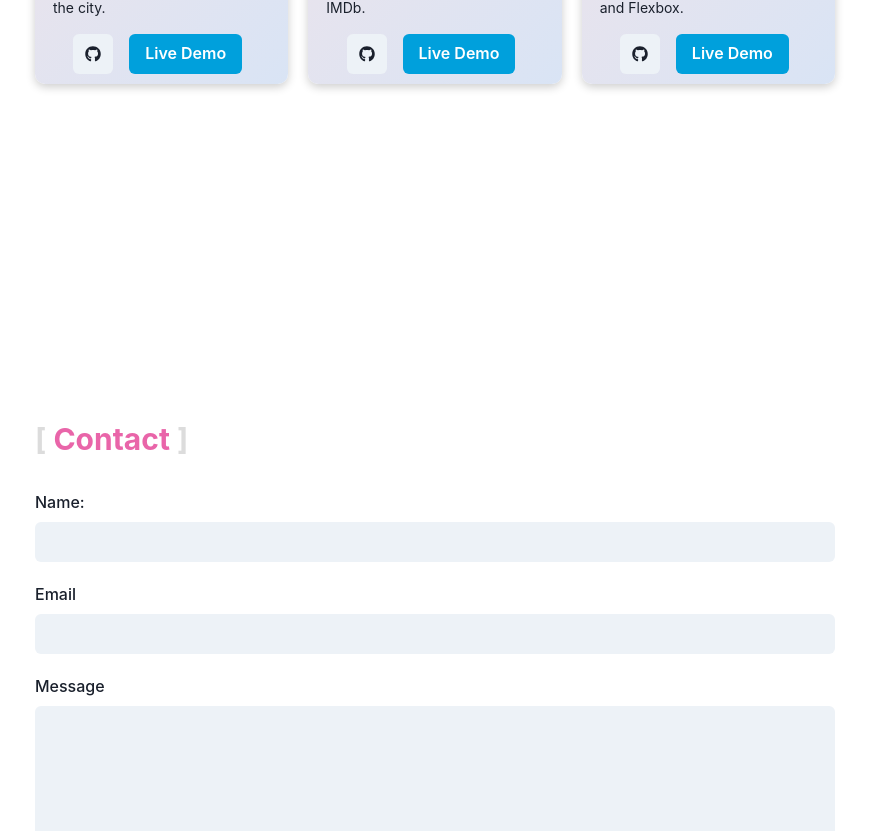
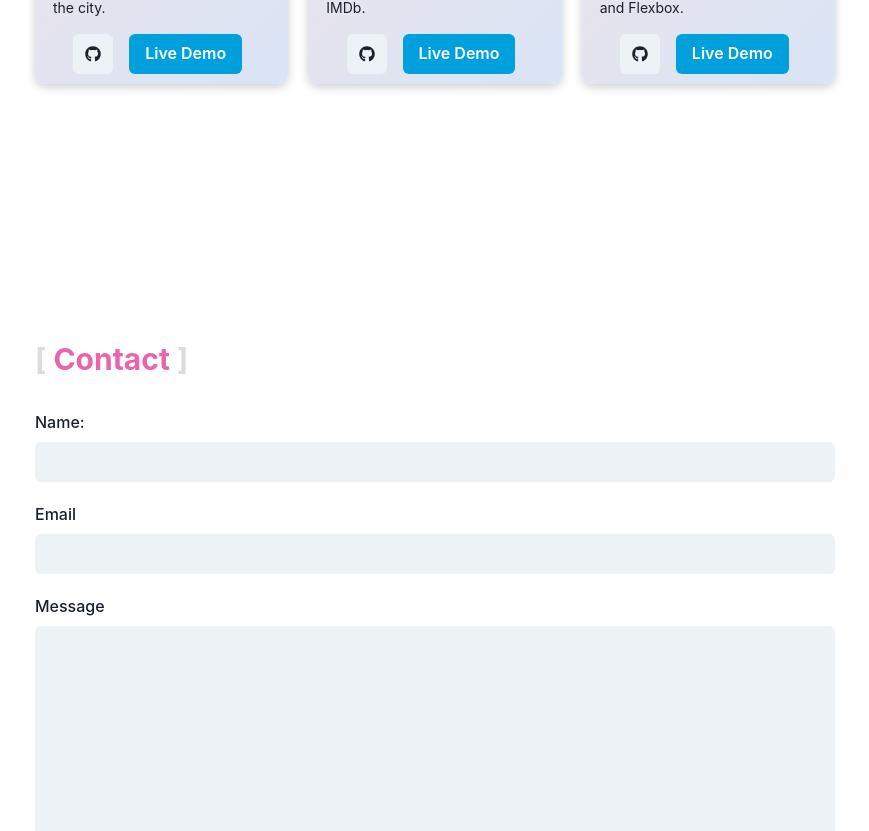
Before and after one commit to shoaibiqbal0/react-portfolio-2, a React (Create React App) app: page / in a window 1280 px wide. Shown: the part 2249-3080 px from the top of the page, without its empty margins (205-1074 px from the left). Built offline with nearby package versions, Linux system fonts and the light colour scheme.

Commit message:
Some more padding

```diff
--- a/src/components/Contact.jsx
+++ b/src/components/Contact.jsx
@@ -72,7 +72,13 @@ const Contact = () => {
   };
 
   return (
-    <VStack minH="100vh" minW="100vw" justify="center" name="contact">
+    <VStack
+      minH="100vh"
+      minW="100vw"
+      justify="center"
+      name="contact"
+      pt="10rem"
+    >
       <VStack
         minW={["300px", "500px", "800px"]}
         maxW={["300px", "500px", "800px"]}
--- a/src/components/Projects.jsx
+++ b/src/components/Projects.jsx
@@ -58,7 +58,6 @@ const Projects = () => {
       justify="center"
       name="projects"
       pt="7rem"
-      mb="10rem"
     >
       <VStack
         minW={["300px", "500px", "800px"]}
```
